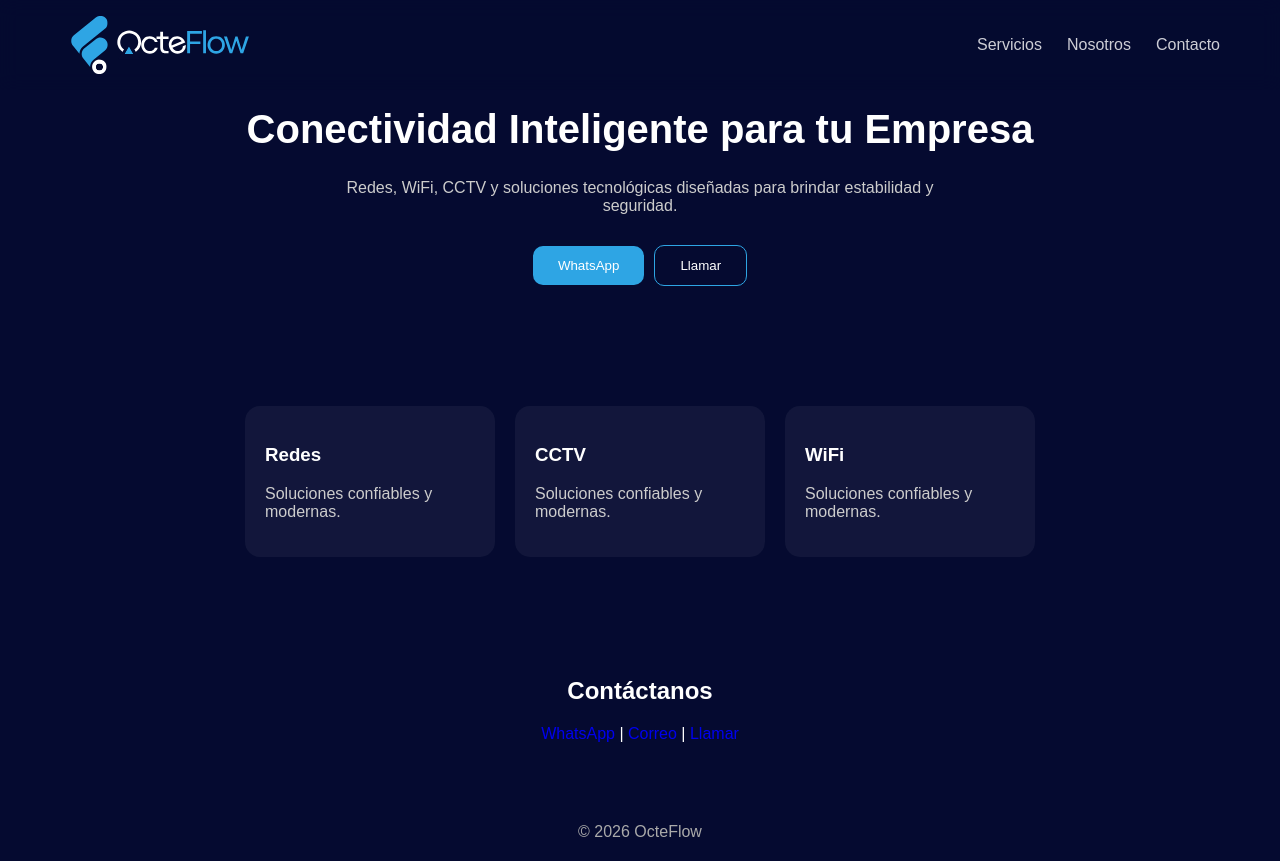
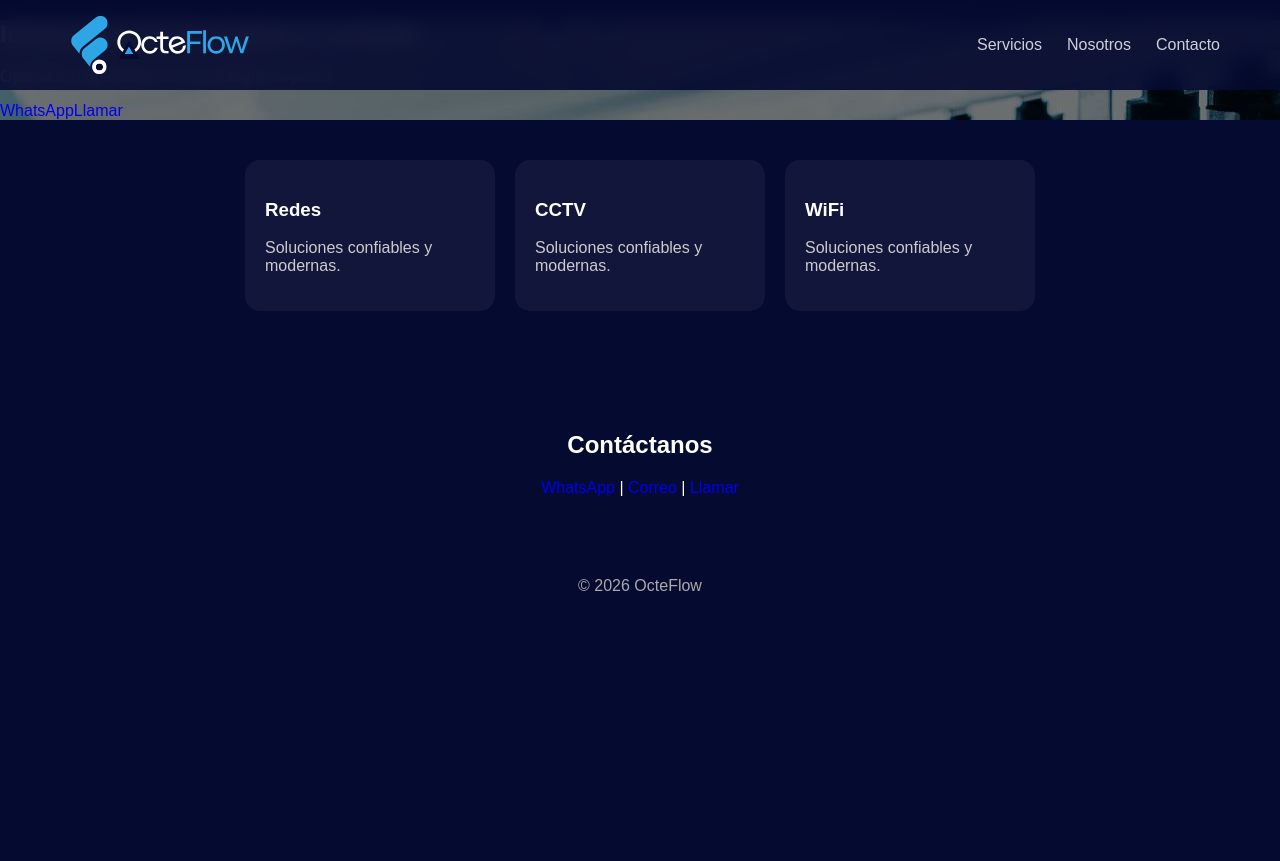
Before and after one commit to OcteFlow/octeflow-site, a Next.js app: page / in a window 1280 px wide. After the commit the page ends 820 px from the top, so only its background shows below. Built offline with nearby package versions, Linux system fonts and the light colour scheme.

Commit message:
Update index.js

```diff
--- a/pages/index.js
+++ b/pages/index.js
@@ -1,8 +1,36 @@
-import { useState } from "react";
+import { useState, useEffect } from "react";
 import Head from "next/head";
 
 export default function Home() {
   const [menuOpen, setMenuOpen] = useState(false);
+
+  const slides = [
+  {
+    title: "Conectividad inteligente para tu empresa",
+    subtitle: "Redes, WiFi y soluciones empresariales",
+    image: "/banner1.jpg"
+  },
+  {
+    title: "Infraestructura tecnológica confiable",
+    subtitle: "Optimiza tu operación con tecnología de punta",
+    image: "/banner2.jpg"
+  },
+  {
+    title: "Soporte y soluciones a tu medida",
+    subtitle: "Implementación, mantenimiento y crecimiento",
+    image: "/banner3.jpg"
+  }
+];
+
+  const [current, setCurrent] = useState(0);
+
+useEffect(() => {
+  const interval = setInterval(() => {
+    setCurrent((prev) => (prev + 1) % slides.length);
+  }, 5000); // cambia cada 5 segundos
+
+  return () => clearInterval(interval);
+}, []);
 
   return (
   <>
@@ -50,41 +78,38 @@ export default function Home() {
 </header>
 
       {/* HERO */}
-      <div style={{textAlign:"center", padding:"80px 20px"}}>
-        <h1 style={{fontSize:"40px"}}>
-          Conectividad Inteligente para tu Empresa
-        </h1>
-        <p style={{color:"#ccc", maxWidth:"600px", margin:"20px auto"}}>
-          Redes, WiFi, CCTV y soluciones tecnológicas diseñadas para brindar estabilidad y seguridad.
-        </p>
+      <section className="hero">
+  <div
+    className="hero-bg"
+    style={{
+      backgroundImage: `url(${slides[current].image})`,
+    }}
+  >
+    <div className="overlay">
+      <h1>{slides[current].title}</h1>
+      <p>{slides[current].subtitle}</p>
 
-        <div style={{marginTop:"30px"}}>
-          <a href="https://wa.me/5214421396305" target="_blank" rel="noopener noreferrer">
-            <button className="btn" style={{
-  background:"#2ea5e4",
-  border:"none",
-  padding:"12px 25px",
-  borderRadius:"10px",
-  color:"white",
-  marginRight:"10px"
-}}>
-              WhatsApp
-            </button>
-          </a>
+      <div className="hero-buttons">
+        <a href="https://wa.me/524421396305" className="btn">
+          WhatsApp
+        </a>
+        <a href="tel:+524421396305" className="btn outline">
+          Llamar
+        </a>
+      </div>
 
-          <a href="tel:+5214421396305">
-            <button className="btn" style={{
-  border:"1px solid #2ea5e4",
-  padding:"12px 25px",
-  borderRadius:"10px",
-  color:"white",
-  background:"transparent"
-}}>
-              Llamar
-            </button>
-          </a>
-        </div>
+      <div className="dots">
+        {slides.map((_, i) => (
+          <span
+            key={i}
+            className={i === current ? "dot active" : "dot"}
+            onClick={() => setCurrent(i)}
+          ></span>
+        ))}
       </div>
+    </div>
+  </div>
+</section>
 
       {/* SERVICIOS */}
       <div id="servicios" style={{
```
